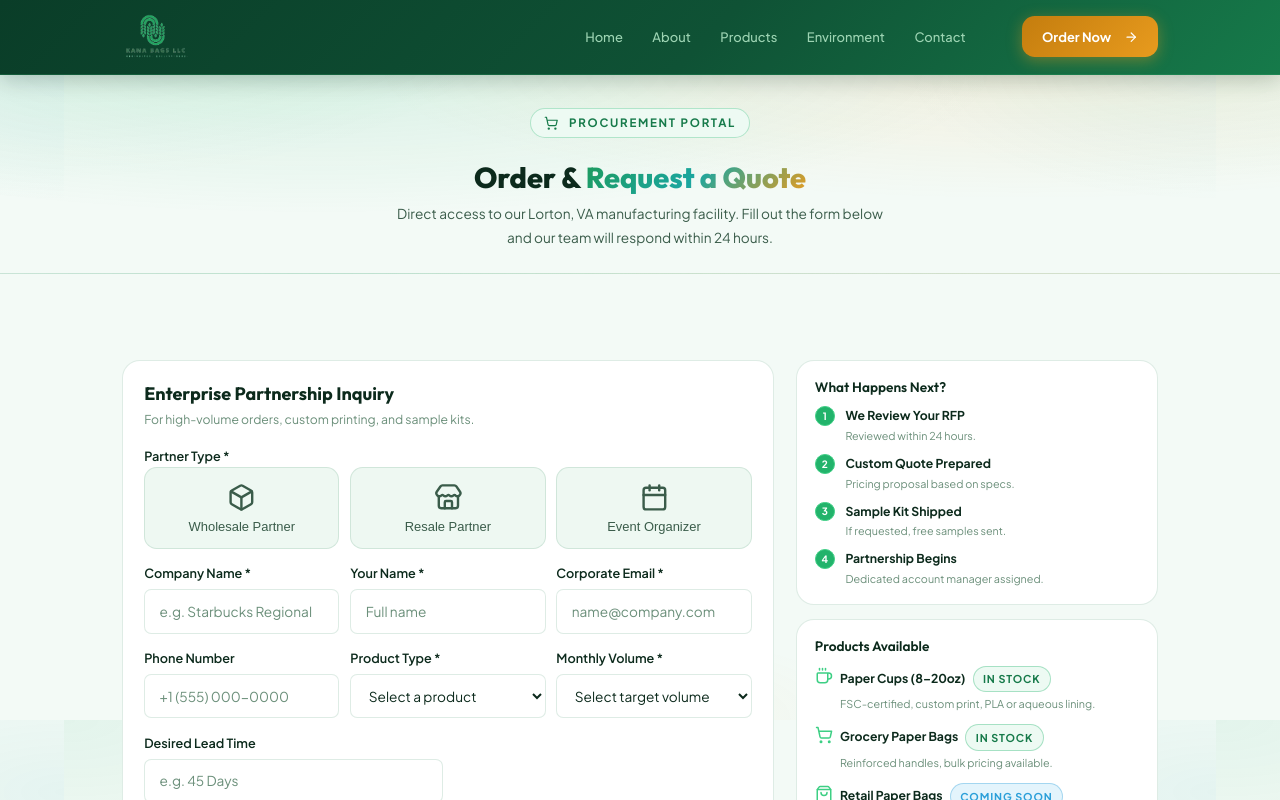
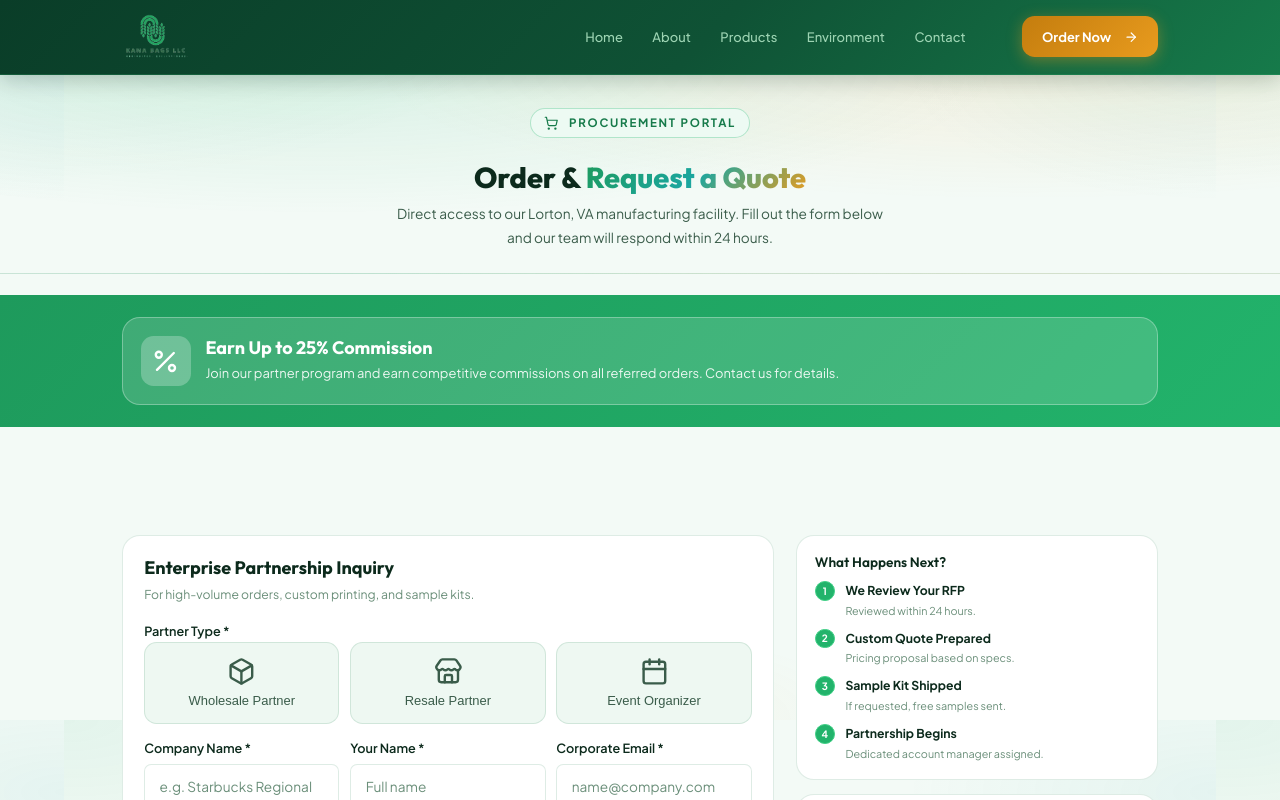
Before and after one commit to nathnaeldem/kanabags, a Vue app: page /order in a window 1280 px wide. Shown: the top 800 px of the page. Built offline with nearby package versions, Linux system fonts and the light colour scheme.

Commit message:
radio buttons change for partnership inputsgh

```diff
--- a/src/pages/OrderPage.vue
+++ b/src/pages/OrderPage.vue
@@ -5,6 +5,21 @@
         <div class="section-label"><ShoppingCart class="icon-inline" /> Procurement Portal</div>
         <h1>Order &amp; <span class="gradient-text">Request a Quote</span></h1>
         <p class="page-hero-sub">Direct access to our Lorton, VA manufacturing facility. Fill out the form below and our team will respond within 24 hours.</p>
+      </div>
+    </section>
+
+    <!-- Commission Banner -->
+    <section class="commission-banner">
+      <div class="container">
+        <div class="banner-content">
+          <div class="banner-icon">
+            <Percent :size="32" />
+          </div>
+          <div class="banner-text">
+            <h3>Earn Up to 25% Commission</h3>
+            <p>Join our partner program and earn competitive commissions on all referred orders. Contact us for details.</p>
+          </div>
+        </div>
       </div>
     </section>
 
@@ -305,12 +320,12 @@
 </template>
 
 <script>
-import { ShoppingCart, CheckCircle, XCircle, Package, Rocket, Hourglass, Coffee, ShoppingBag, Phone, Mail, Box, Store, Calendar } from 'lucide-vue-next'
+import { ShoppingCart, CheckCircle, XCircle, Package, Rocket, Hourglass, Coffee, ShoppingBag, Phone, Mail, Box, Store, Calendar, Percent } from 'lucide-vue-next'
 
 export default {
   name: 'OrderPage',
   components: {
-    ShoppingCart, CheckCircle, XCircle, Package, Rocket, Hourglass, Coffee, ShoppingBag, Phone, Mail, Box, Store, Calendar
+    ShoppingCart, CheckCircle, XCircle, Package, Rocket, Hourglass, Coffee, ShoppingBag, Phone, Mail, Box, Store, Calendar, Percent
   },
   data() {
     return {
@@ -381,6 +396,43 @@ export default {
 }
 .page-hero h1 { margin: 0.5rem 0 0.5rem; font-size: 2rem; }
 .page-hero-sub { color: var(--text-secondary); font-size: 0.95rem; max-width: 560px; margin: 0 auto; }
+
+.commission-banner {
+  background: linear-gradient(135deg, var(--green-600), var(--green-500));
+  padding: 1.5rem 0;
+  margin: 1.5rem 0;
+}
+.banner-content {
+  display: flex;
+  align-items: center;
+  gap: 1rem;
+  background: rgba(255, 255, 255, 0.15);
+  border: 1px solid rgba(255, 255, 255, 0.3);
+  border-radius: var(--radius-lg);
+  padding: 1.25rem;
+}
+.banner-icon {
+  width: 56px;
+  height: 56px;
+  background: rgba(255, 255, 255, 0.25);
+  border-radius: var(--radius-md);
+  display: flex;
+  align-items: center;
+  justify-content: center;
+  color: white;
+  flex-shrink: 0;
+}
+.banner-text h3 {
+  margin: 0 0 0.25rem 0;
+  font-size: 1.25rem;
+  color: white;
+  font-weight: 700;
+}
+.banner-text p {
+  margin: 0;
+  font-size: 0.9rem;
+  color: rgba(255, 255, 255, 0.9);
+}
 
 .order-grid {
   display: grid;
```
